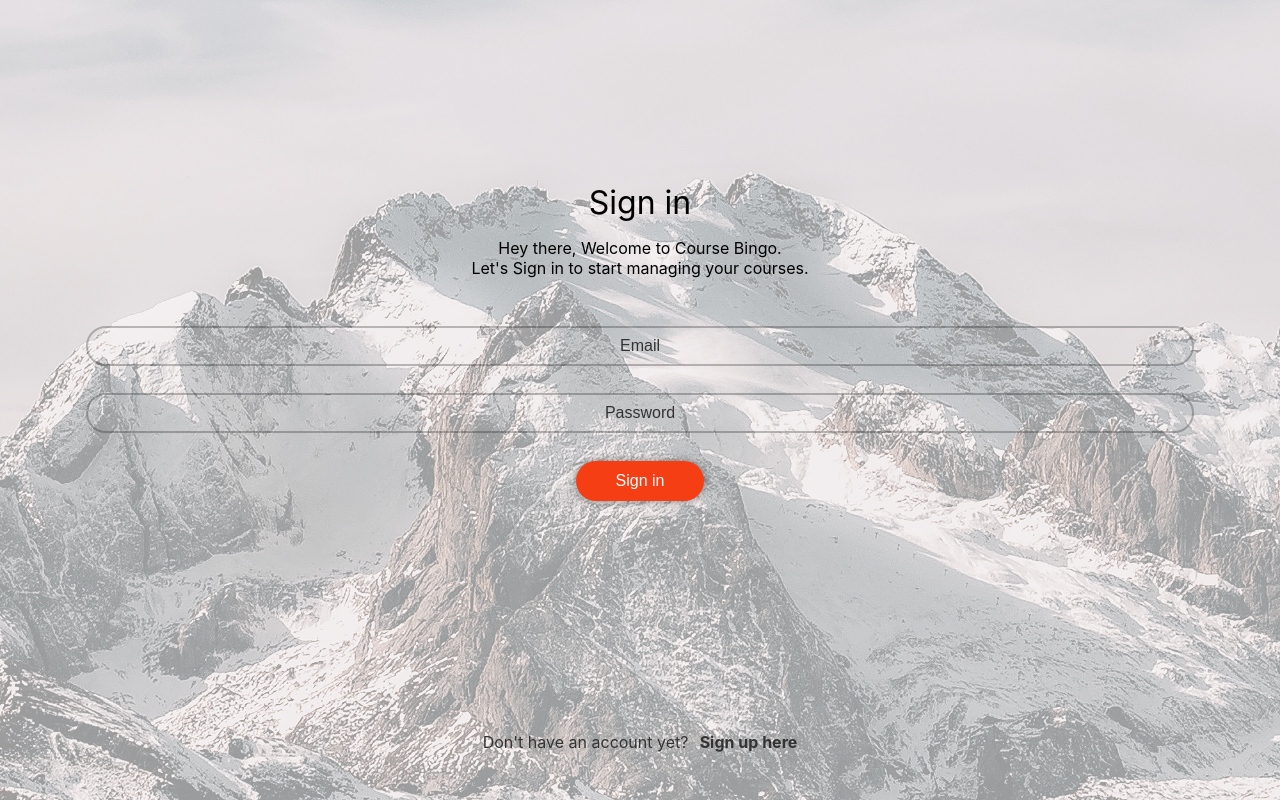
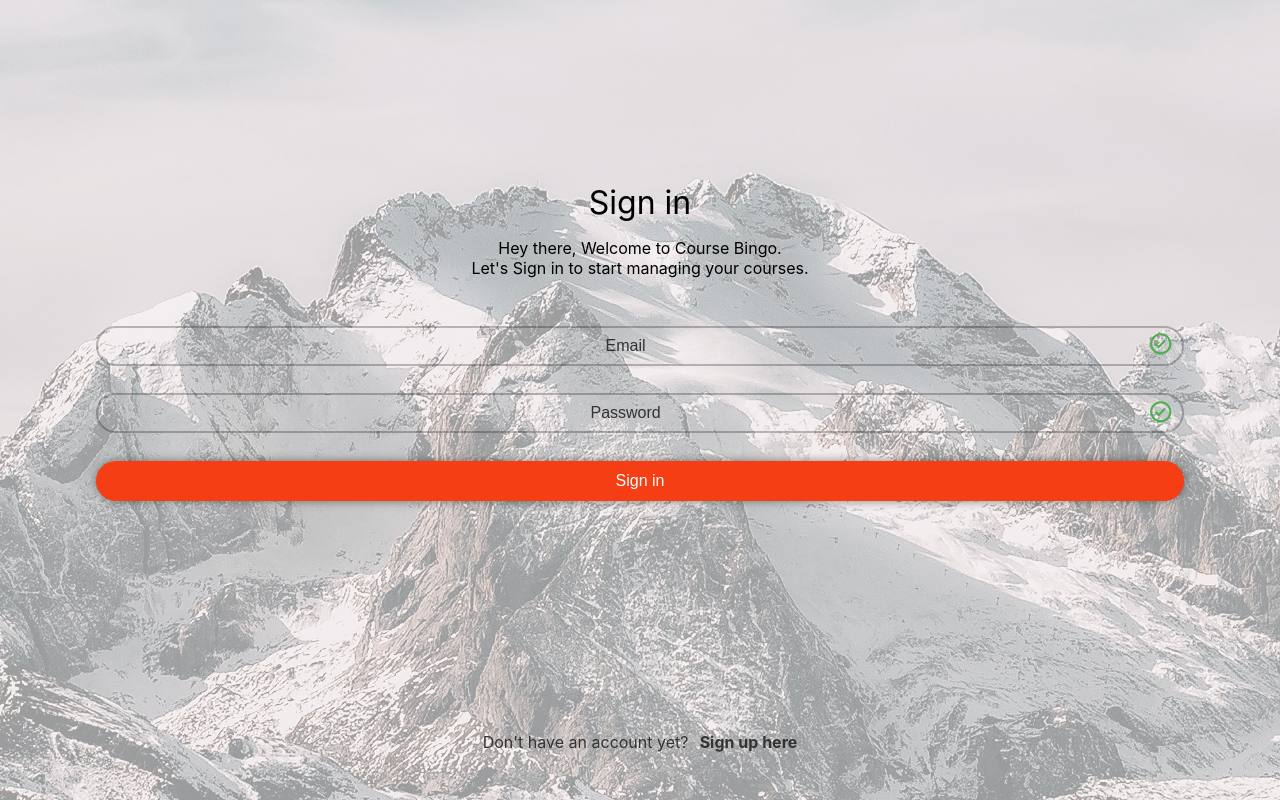
Before and after one commit to barackm/course-bingo, a React (Create React App) app: page /login in a window 1280 px wide. Built offline with nearby package versions, Linux system fonts and the light colour scheme.

Commit message:
Finish handling the login form with formik

```diff
--- a/package.json
+++ b/package.json
@@ -21,7 +21,8 @@
     "react-scripts": "4.0.3",
     "redux": "^4.1.1",
     "redux-thunk": "^2.3.0",
-    "web-vitals": "^1.1.2"
+    "web-vitals": "^1.1.2",
+    "yup": "^0.32.9"
   },
   "scripts": {
     "start": "react-scripts start",
--- a/src/assets/css/auth.css
+++ b/src/assets/css/auth.css
@@ -21,6 +21,7 @@
 
 .login-page-main {
   flex: 999;
+  width: 100%;
   margin-left: 6rem;
   margin-right: 6rem;
 }
--- a/src/assets/css/inputs.css
+++ b/src/assets/css/inputs.css
@@ -1,5 +1,9 @@
 input {
   border: none;
+  background-color: transparent;
+}
+
+input:focus {
   background-color: transparent;
 }
 
@@ -14,12 +18,13 @@
   padding: var(--input-padding);
   margin-bottom: 1.7rem;
   transition: var(--default-transition);
-  width: 100%;
+  position: relative;
 }
 
 .auth-text-input-main-wrapper .input-container input {
   outline: none;
   font-size: var(--input-font-size);
+  margin-right: 1.8rem;
 }
 
 .auth-text-input-main-wrapper .input-container input::placeholder {
@@ -52,8 +57,18 @@
   border-radius: var(--input-border-radius);
   box-shadow: 0 0 10px rgba(0, 0, 0, 0.452);
   transition: var(--default-transition);
+  display: inline-block;
 }
 
 .submit-btn-wrapper:hover {
   background-color: var(--primary-hover);
 }
+
+.formik-inputs-wrapper {
+  flex: 1;
+}
+
+.validation-icon-wrapper {
+  position: absolute;
+  right: 0.5rem;
+}
--- a/src/assets/css/main.css
+++ b/src/assets/css/main.css
@@ -24,7 +24,7 @@
   --input-border-radius: 3rem;
   --input-padding: 0.5rem;
   --input-font-size: 1rem;
-  --input-icon-size: 1.2rem;
+  --input-icon-size: 1.6rem;
   --success: #4caf50;
 }
 
--- a/src/components/auth/Login.jsx
+++ b/src/components/auth/Login.jsx
@@ -1,20 +1,35 @@
-import React, { Component } from 'react';
+import React from 'react';
+import * as Yup from 'yup';
 import { Link } from 'react-router-dom';
-import AuthTextInput from '../common/AuthTextInput';
 import SubmitBtn from '../common/SubmitBtn';
+import AppForm from '../common/AppForm';
+import AppInput from '../common/AppInput';
 
-class Login extends Component {
-  constructor(props) {
-    super(props);
-    this.state = {};
-  }
+const validationSchema = Yup.object().shape({
+  email: Yup.string()
+    .email('Enter valid email')
+    .required('Email is required')
+    .label('Email'),
+  password: Yup.string()
+    .required('Password is required')
+    .min(6)
+    .label('Password'),
+});
 
-  render() {
+const Login = () => {
+  const handleSubmit = (values) => {
+    console.log(values, 'submitting...');
+  };
+
   return (
     <div className="login-page-main-container d-flex flex-column">
       <div className="login-overlay" />
-
-        <form className="login-page-main d-flex flex-column flex-center">
+      <AppForm
+        initialValues={{ email: '', password: '' }}
+        onSubmit={handleSubmit}
+        validationSchema={validationSchema}
+      >
+        <form className="login-page-main d-flex flex-column">
           <div className="login-header d-flex flex-center flex-column text-center">
             <h1>Sign in</h1>
             <p>
@@ -23,22 +38,11 @@
               Let&apos;s Sign in to start managing your courses.
             </p>
           </div>
-          <AuthTextInput
-            onChange={() => {}}
-            placeholder="Email"
-            value=""
-            name="email"
-            focus
-          />
-          <AuthTextInput
-            placeholder="Password"
-            value=""
-            type="password"
-            name="password"
-            onChange={() => {}}
-          />
-          <SubmitBtn label="Sign in" onClick={() => {}} />
+          <AppInput type="email" name="email" placeholder="Email" />
+          <AppInput type="password" name="password" placeholder="Password" />
+          <SubmitBtn type="submit" label="Sign in" />
         </form>
+      </AppForm>
       <div className="signup-details d-flex flex-center">
         Don&apos;t have an account yet?
         <Link to="/signup" className="sign-up-link">
@@ -47,7 +51,6 @@
       </div>
     </div>
   );
-  }
-}
+};
 
 export default Login;
--- a/src/components/common/AppForm.jsx
+++ b/src/components/common/AppForm.jsx
@@ -3,20 +3,25 @@
 import PropTypes from 'prop-types';
 
 const AppForm = (props) => {
-  const { initialValues, children, onSubmit } = props;
+  const {
+    initialValues, children, onSubmit, validationSchema,
+  } = props;
+
   return (
     <Formik
-      onSubmit={(values) => onSubmit(values)}
+      onSubmit={onSubmit}
       initialValues={initialValues}
+      validationSchema={validationSchema}
     >
-      {() => children}
+      {() => <div className="formik-inputs-wrapper d-flex flex-center">{children}</div>}
     </Formik>
   );
 };
 
 AppForm.propTypes = {
-  initialValues: PropTypes.objectOf(PropTypes.shape(PropTypes.any)).isRequired,
-  children: PropTypes.shape(PropTypes.node).isRequired,
+  initialValues: PropTypes.objectOf(PropTypes.string).isRequired,
+  children: PropTypes.node.isRequired,
   onSubmit: PropTypes.func.isRequired,
+  validationSchema: PropTypes.objectOf(PropTypes.any).isRequired,
 };
 export default AppForm;
--- /dev/null
+++ b/src/components/common/AppInput.jsx
@@ -0,0 +1,38 @@
+import React from 'react';
+import { useFormikContext } from 'formik';
+import PropTypes from 'prop-types';
+
+import AuthTextInput from './AuthTextInput';
+
+const AppInput = (props) => {
+  const {
+    handleChange, values, handleBlur, errors,
+  } = useFormikContext();
+  const { name, placeholder, type } = props;
+  return (
+    <div>
+      <AuthTextInput
+        placeholder={placeholder}
+        name={name}
+        type={type}
+        onChange={handleChange}
+        onBlur={handleBlur}
+        value={values[name]}
+        error={errors[name]}
+      />
+    </div>
+  );
+};
+
+AppInput.defaultProps = {
+  placeholder: '',
+  type: 'text',
+};
+
+AppInput.propTypes = {
+  placeholder: PropTypes.string,
+  type: PropTypes.string,
+  name: PropTypes.string.isRequired,
+};
+
+export default AppInput;
--- a/src/components/common/AuthTextInput.jsx
+++ b/src/components/common/AuthTextInput.jsx
@@ -25,7 +25,6 @@
           className="d-flex flex-unit flex-center text-center"
         />
       </div>
-      {value.trim().length > 0 && (
       <div className="validation-icon-wrapper">
         <IconContext.Provider
           value={{
@@ -35,20 +34,19 @@
           {error ? <BiErrorCircle /> : <BiCheckCircle />}
         </IconContext.Provider>
       </div>
-      )}
     </div>
   );
 };
 
 AuthTextInput.defaultProps = {
-  error: false,
+  error: '',
   placeholder: '',
   type: 'text',
   value: '',
 };
 
 AuthTextInput.propTypes = {
-  error: PropTypes.bool,
+  error: PropTypes.string,
   placeholder: PropTypes.string,
   type: PropTypes.string,
   value: PropTypes.string,
--- a/src/components/common/SubmitBtn.jsx
+++ b/src/components/common/SubmitBtn.jsx
@@ -1,27 +1,24 @@
 import React from 'react';
 import PropTypes from 'prop-types';
+import { useFormikContext } from 'formik';
 
 const SubmitBtn = (props) => {
-  const { label, type, onClick } = props;
+  const { label } = props;
+  const { handleSubmit, isSubmitting } = useFormikContext();
   return (
     <button
-      type={type === 'button' ? 'button' : 'submit'}
+      type="submit"
+      disabled={isSubmitting}
       className="submit-btn-wrapper"
-      onClick={onClick}
+      onClick={handleSubmit}
     >
       {label}
     </button>
   );
 };
 
-SubmitBtn.defaultProps = {
-  type: 'button',
-};
-
 SubmitBtn.propTypes = {
   label: PropTypes.string.isRequired,
-  type: PropTypes.string,
-  onClick: PropTypes.func.isRequired,
 };
 
 export default SubmitBtn;
```
Also changed, not shown: 1 other file (tests, documents, lock files or other folders). Lines whose indentation alone changed are shown as unchanged.
